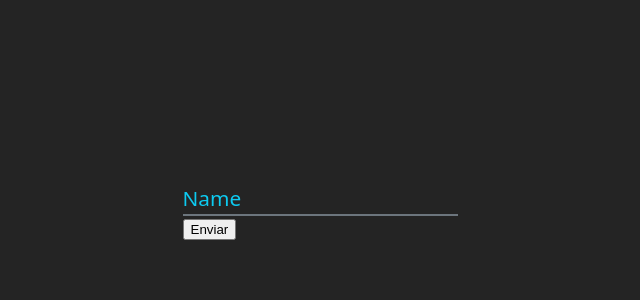
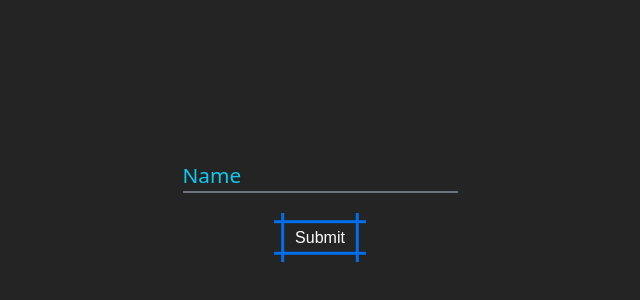
Before and after one commit to AlvaroPerezPedreira/componentLib, a React (Vite) app: page / in a window 1280 px wide. Shown: the part 212-512 px from the top of the page, without its empty margins (320-960 px from the left). Built offline with nearby package versions, Linux system fonts and the light colour scheme.

Commit message:
button fix

```diff
--- a/src/App.css
+++ b/src/App.css
@@ -4,4 +4,14 @@
   align-items: center;
   justify-content: center;
   min-height: 100vh;
+  gap: 20px;
 }
+
+.app-form {
+  display: flex;
+  flex-direction: column;
+  align-items: center;
+  justify-content: center;
+  width: 100%;
+  gap: 20px;
+}
--- a/src/App.tsx
+++ b/src/App.tsx
@@ -1,6 +1,7 @@
 import { useState } from "react";
 import "./App.css";
 import { Input } from "./components/Input";
+import { Button } from "./components/Button";
 
 function App() {
   const [value, setValue] = useState("");
@@ -16,7 +17,7 @@ function App() {
 
   return (
     <div className="app-container">
-      <form onSubmit={handleSubmit}>
+      <form onSubmit={handleSubmit} className="app-form">
         <Input
           label="Name"
           variant="info"
@@ -25,8 +26,9 @@ function App() {
           placeholder=""
           value={value}
           onChange={handleChange}
+          type="text"
         />
-        <button type="submit">Enviar</button>
+        <Button label="Submit" type="submit" theme="dark" />
       </form>
     </div>
   );
--- a/src/components/Button/Button.tsx
+++ b/src/components/Button/Button.tsx
@@ -52,6 +52,7 @@ export const Button = forwardRef<HTMLButtonElement, ButtonProps>(
           type={type || "button"}
           disabled={disabled}
           ref={ref}
+          aria-label={label}
         >
           {label}
         </button>
--- a/src/components/Input/Input.css
+++ b/src/components/Input/Input.css
@@ -2,7 +2,6 @@
   position: relative;
   padding: 15px 0 0;
   margin-top: 10px;
-  width: 25%;
 }
 
 .input-field {
```
Also changed, not shown: 1 other file (tests, documents, lock files or other folders).
